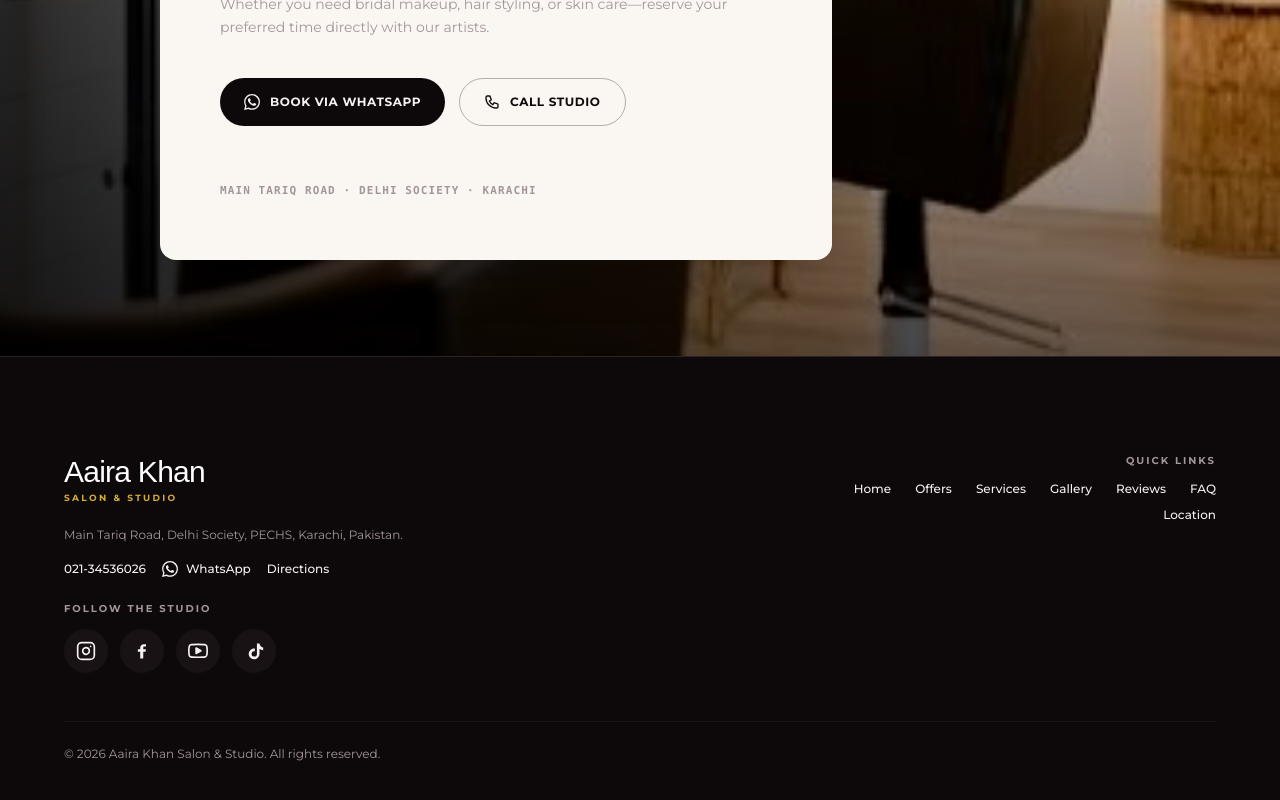
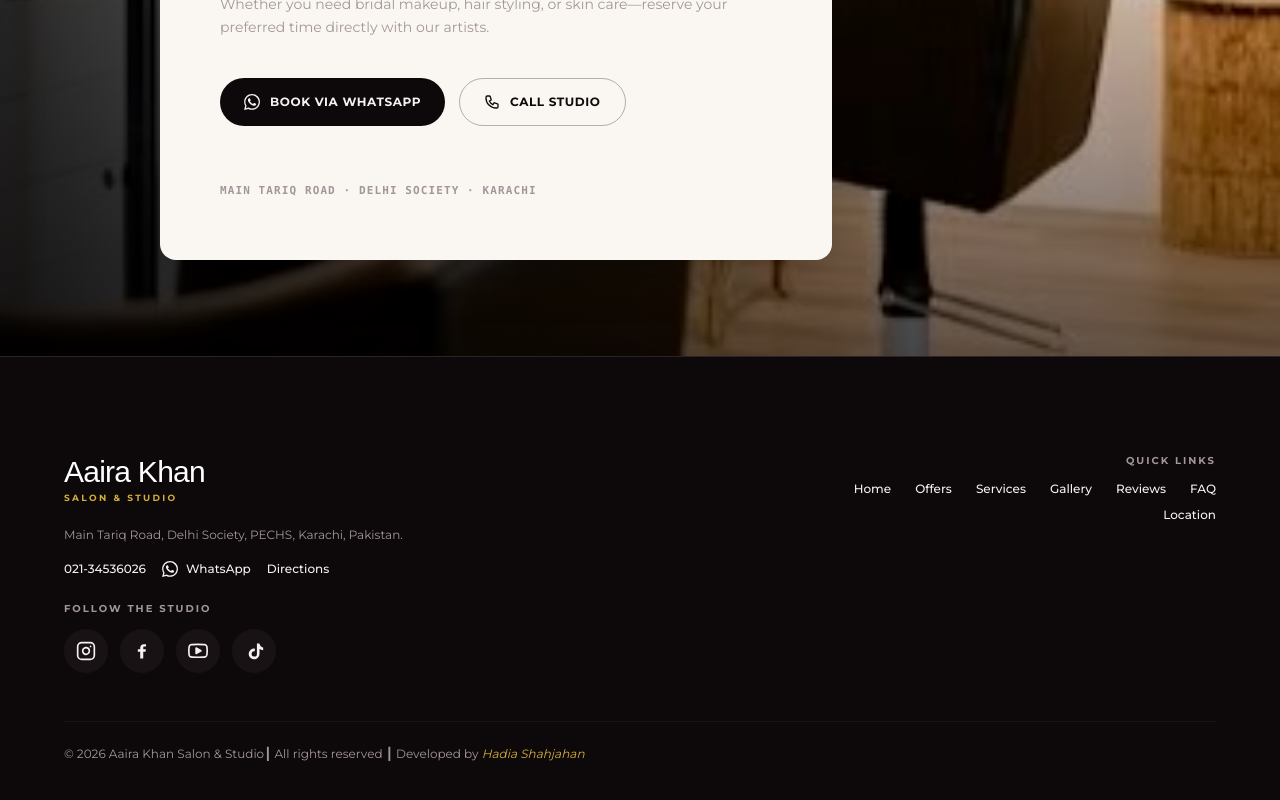
Before and after one commit to hadiashah01/aaira-khan-salon, a Next.js app: page / in a window 1280 px wide. Shown: the part 8231-9031 px from the top of the page. Built offline with nearby package versions, Linux system fonts and the light colour scheme; a web font is replaced by a local one.

Commit message:
Update Footer component to include developer credit and enhance copyright notice

```diff
--- a/app/components/home/Footer.jsx
+++ b/app/components/home/Footer.jsx
@@ -251,8 +251,10 @@
         {/* Bottom Bar - Copyright Only */}
         <div className="mt-12 flex flex-col items-center justify-between gap-4 border-t border-[var(--color-border-light)]/40 pt-6 text-xs text-[var(--color-text-muted)] md:flex-row">
           <p>
-            © {new Date().getFullYear()} {business.name}. All rights reserved.
+            © {new Date().getFullYear()} {business.name}┃ All rights reserved ┃
+            Developed by <em><a className="text-[var(--color-primary)] " href="https://portfolio-hadia01.vercel.app/">Hadia Shahjahan</a></em>
           </p>
+
         </div>
       </div>
     </footer>
```
